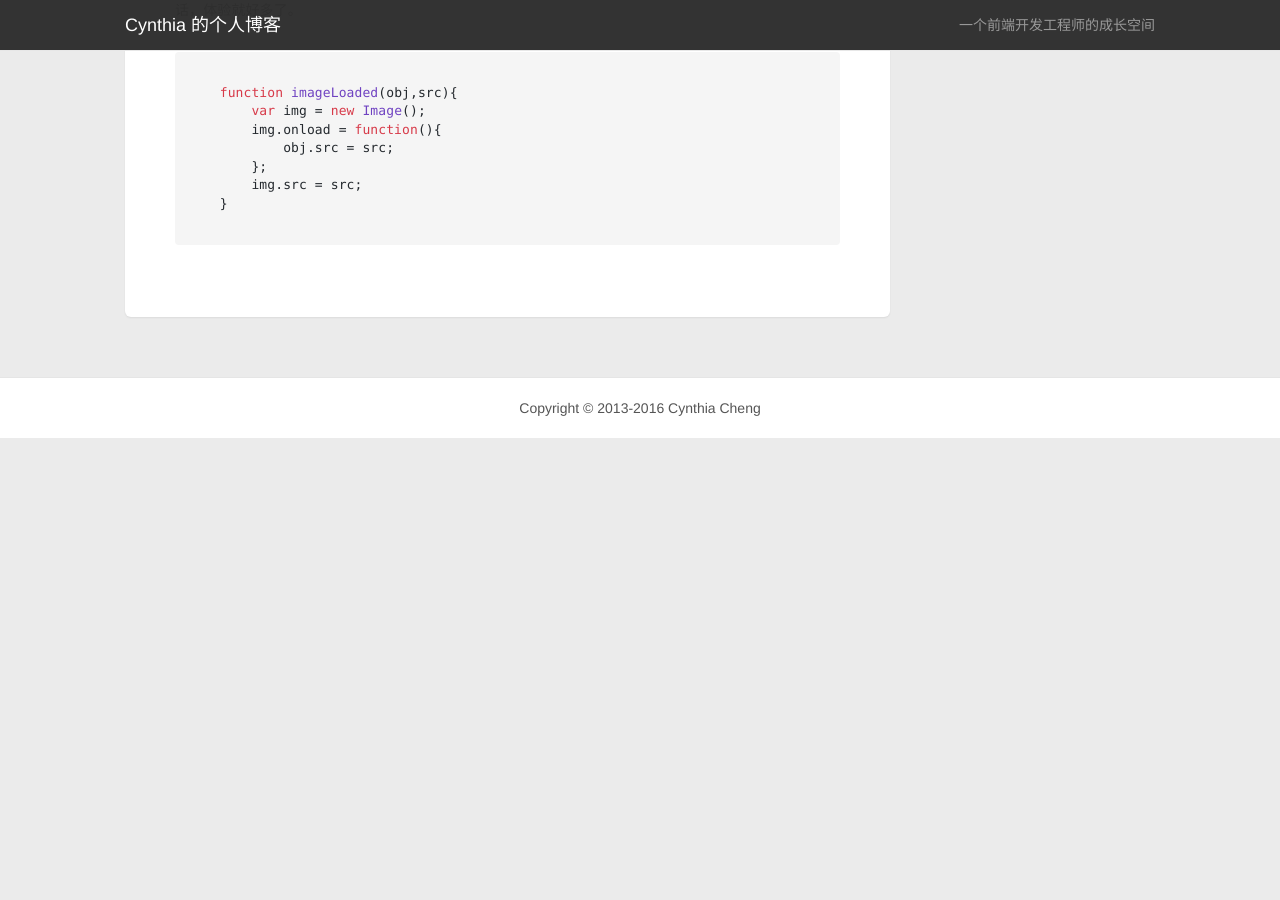
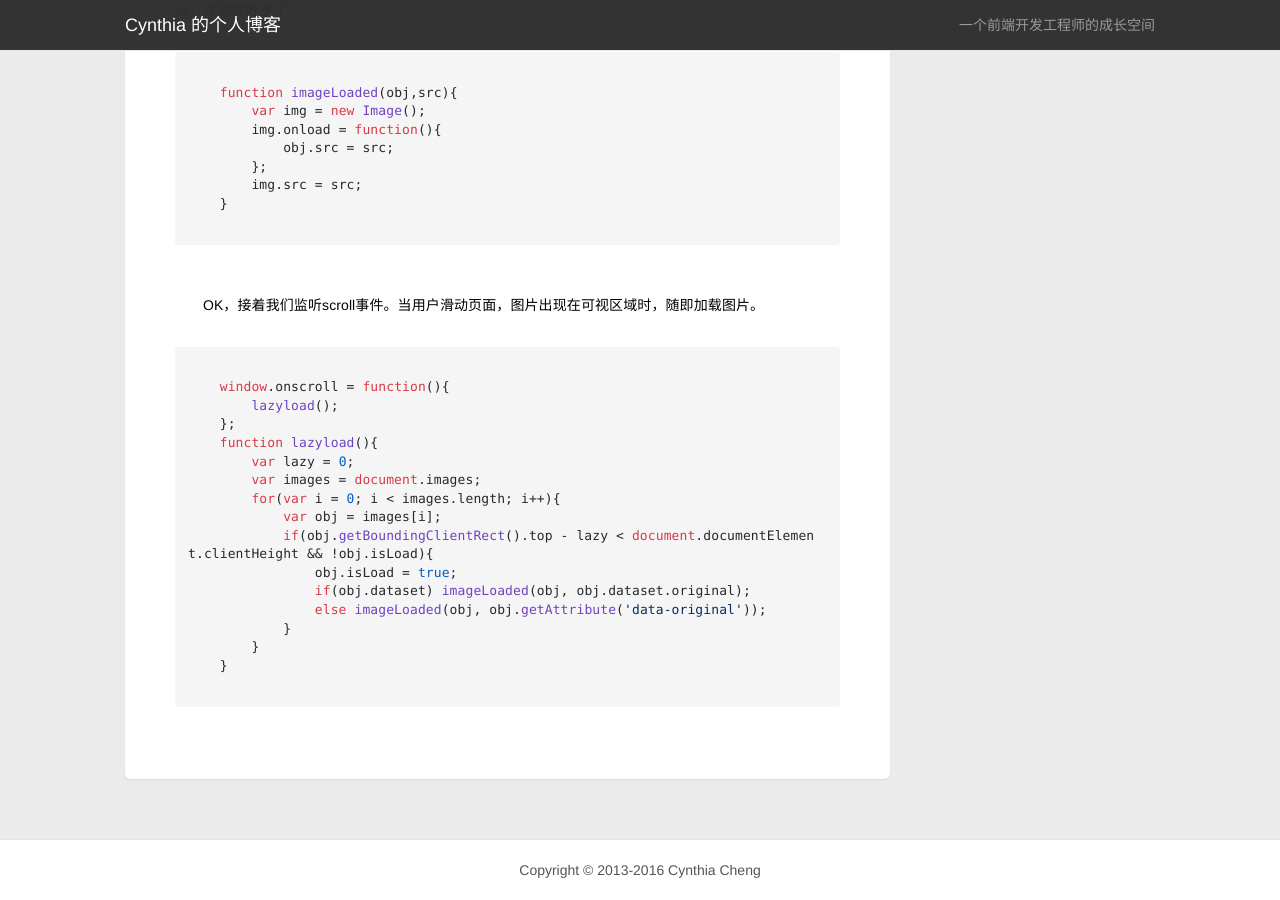
Before and after one commit to ChengYiFan/Blog, a Jekyll site: the page built from _posts/2014-06-06-the-lazy-loading-of-pictures.html, in a window 1280 px wide and 900 px high, scrolled down 2111 px. Built offline with Jekyll 4.4.1, drawn with Linux system fonts in a browser that asks for light colours; nearby versions of some CDN libraries; Markdown is read by kramdown in place of the engine named in the settings; before the commit the page ends 2549 px from its top, so only the background shows below that.

Commit message:
update posts

```diff
--- a/_posts/2014-06-06-the-lazy-loading-of-pictures.html
+++ b/_posts/2014-06-06-the-lazy-loading-of-pictures.html
@@ -96,4 +96,24 @@ excerpt: 图片的惰性加载是啥意思？为什么要用它？当我们页
     }
     </code>
     </pre>
+    <p>&nbsp;&nbsp;&nbsp;&nbsp;&nbsp;&nbsp;&nbsp;OK，接着我们监听scroll事件。当用户滑动页面，图片出现在可视区域时，随即加载图片。</p>
+    <pre>
+    <code>
+    window.onscroll = function(){
+        lazyload();
+    };
+    function lazyload(){
+        var lazy = 0;
+        var images = document.images;
+        for(var i = 0; i < images.length; i++){
+            var obj = images[i];
+            if(obj.getBoundingClientRect().top - lazy < document.documentElement.clientHeight && !obj.isLoad){
+                obj.isLoad = true;
+                if(obj.dataset) imageLoaded(obj, obj.dataset.original);
+                else imageLoaded(obj, obj.getAttribute('data-original'));
+            }
+        }
+    }
+    </code>
+    </pre>
 </article>
```
